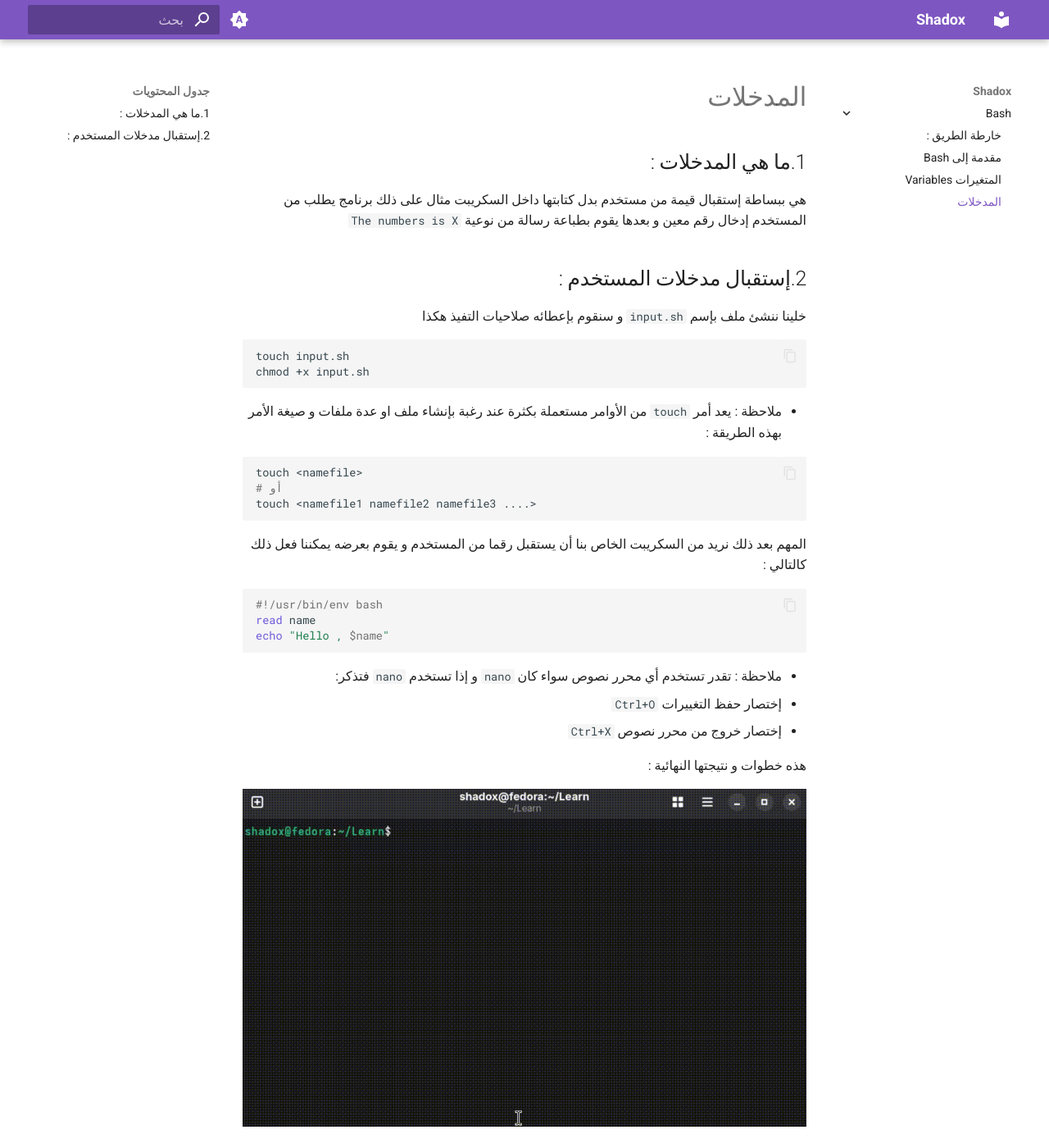
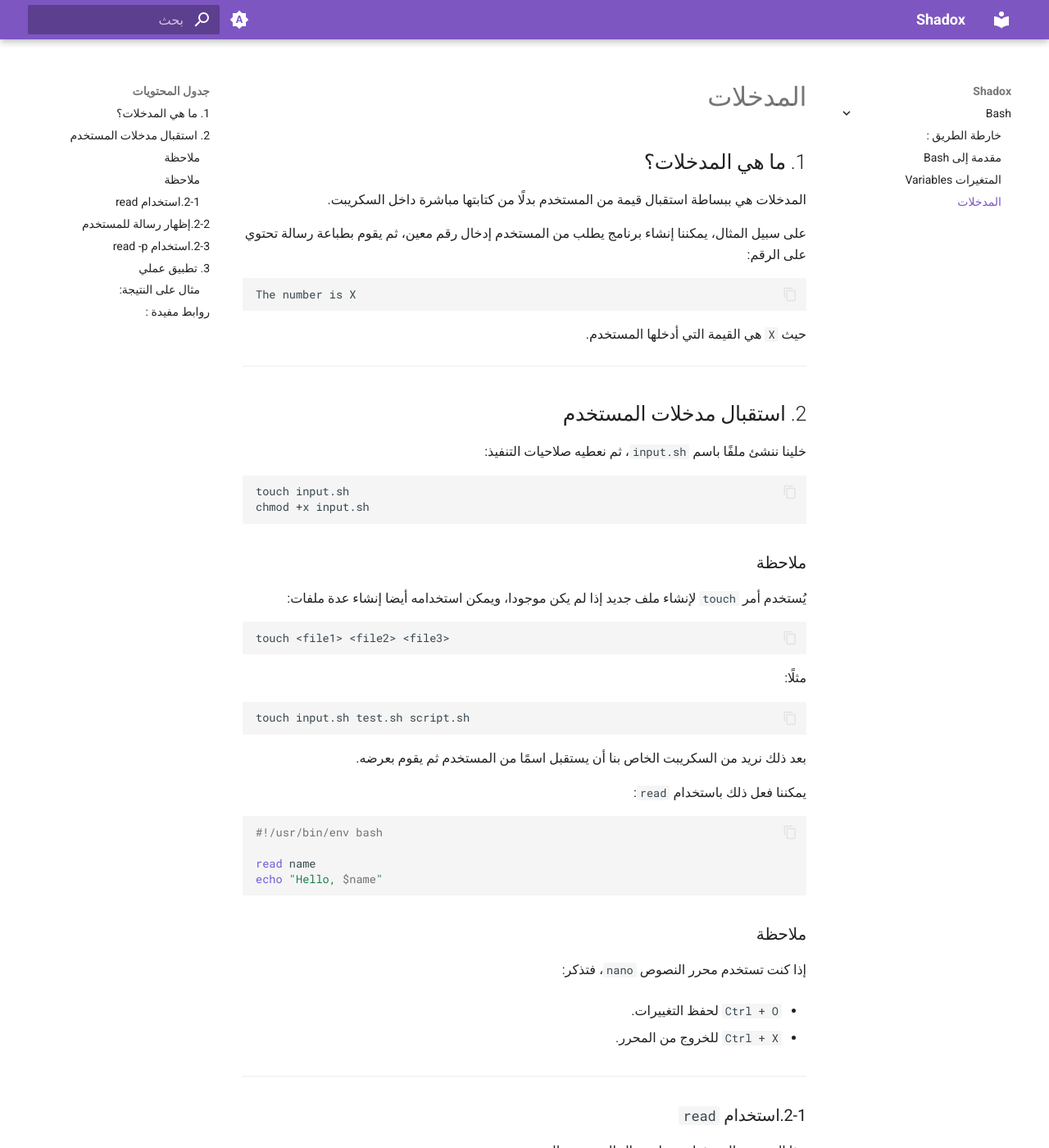
Before and after one commit to shadoxcore-oss/shadox.github.io, an MkDocs documentation site: the page built from docs/00-Bash/03-Bash-Input.md, in a window 1280 px wide and 1400 px high. Shown: the whole window at 82% size. Built offline with MkDocs 1.6.1 and Material for MkDocs 9.7.7, drawn with Linux system fonts in a browser that asks for light colours; some of the changed text lies outside the part shown.

Commit message:
Update links and edit 03-Bash-Input.md

````diff
--- a/docs/00-Bash/03-Bash-Input.md
+++ b/docs/00-Bash/03-Bash-Input.md
@@ -1,37 +1,185 @@
 # المدخلات
-## 1.ما هي المدخلات :
-هي ببساطة إستقبال قيمة من مستخدم بدل كتابتها داخل السكريبت مثال على ذلك برنامج يطلب من المستخدم إدخال رقم معين و بعدها يقوم بطباعة رسالة من نوعية `The numbers is X`
 
-## 2.إستقبال مدخلات المستخدم :
-خلينا ننشئ ملف بإسم `input.sh` و سنقوم بإعطائه صلاحيات التفيذ هكذا
+## 1. ما هي المدخلات؟
+
+المدخلات هي ببساطة استقبال قيمة من المستخدم بدلًا من كتابتها مباشرة داخل السكريبت.
+
+على سبيل المثال، يمكننا إنشاء برنامج يطلب من المستخدم إدخال رقم معين، ثم يقوم بطباعة رسالة تحتوي على الرقم:
+
+```text
+The number is X
+```
+
+حيث `X` هي القيمة التي أدخلها المستخدم.
+
+---
+
+## 2. استقبال مدخلات المستخدم
+
+خلينا ننشئ ملفًا باسم `input.sh`، ثم نعطيه صلاحيات التنفيذ:
 
 ```bash
 touch input.sh
 chmod +x input.sh
 ```
 
-- ملاحظة : يعد أمر `touch` من الأوامر مستعملة بكثرة عند رغبة بإنشاء ملف او عدة ملفات و صيغة الأمر بهذه الطريقة :
+### ملاحظة
+
+يُستخدم أمر `touch` لإنشاء ملف جديد إذا لم يكن موجودا، ويمكن استخدامه أيضا إنشاء عدة ملفات:
 
 ```bash
-touch <namefile>
-# أو
-touch <namefile1 namefile2 namefile3 ....>
+touch <file1> <file2> <file3>
 ```
 
-المهم بعد ذلك نريد من السكريبت الخاص بنا أن يستقبل رقما من المستخدم و يقوم بعرضه يمكننا فعل ذلك كالتالي :
+مثلًا:
+
+```bash
+touch input.sh test.sh script.sh
+```
+
+بعد ذلك نريد من السكريبت الخاص بنا أن يستقبل اسمًا من المستخدم ثم يقوم بعرضه.
+
+يمكننا فعل ذلك باستخدام `read`:
 
 ```bash
 #!/usr/bin/env bash
+
 read name
-echo "Hello , $name"
+echo "Hello, $name"
+```
+
+### ملاحظة
+
+إذا كنت تستخدم محرر النصوص `nano`، فتذكر:
+
+- `Ctrl + O` لحفظ التغييرات.
+
+- `Ctrl + X` للخروج من المحرر.
+
+
+---
+
+### 2-1.استخدام `read`
+
+هذا الجزء هو المسؤول عن استقبال القيمة من المستخدم:
+
+```bash
+read name
+```
+
+فعندما يصل السكريبت إلى `read`، فإنه ينتظر المستخدم حتى يكتب قيمة ثم يضغط `Enter`.
+
+بعد ذلك يتم تخزين القيمة التي أدخلها المستخدم داخل المتغير `name`.
+
+وبالتالي يمكن أن تكون الصياغة العامة:
+
+```bash
+read <اسم_المتغير>
+```
+
+مثال:
+
+```bash
+read name
+```
+
+ثم يمكننا استخدام القيمة الموجودة داخل المتغير:
+
+```bash
+echo "Hello, $name"
+```
+
+---
+
+## 2-2.إظهار رسالة للمستخدم
+
+في برنامجنا السابق توجد مشكلة بسيطة، وهي أن المستخدم لا يعرف ما الذي يجب عليه إدخاله.
+
+يمكننا حل هذه المشكلة باستخدام `echo` لعرض رسالة قبل استخدام `read`:
+
+```bash
+echo "Enter your name:"
+read name
+```
+
+وبالتالي سيكون السكريبت كاملًا:
+
+```bash
+#!/usr/bin/env bash
+
+echo "Enter your name:"
+read name
+
+echo "Hello, $name"
+```
+
+وبهذه الطريقة سيظهر للمستخدم طلب واضح لإدخال اسمه.
+
+---
+
+## 2-3.استخدام `read -p`
+
+في الحقيقة، يوجد أسلوب أفضل وأقصر لعرض الرسالة واستقبال القيمة في نفس الوقت، وذلك باستخدام الخيار `-p` مع `read`.
+
+تكون الصياغة كالتالي:
+
+```bash
+read -p "Enter your name: " name
+```
+
+حيث:
+
+- `-p` تسمح لنا بكتابة رسالة للمستخدم.
+
+- `"Enter your name: "` هي الرسالة التي ستظهر للمستخدم.
+
+- `name` هو المتغير الذي سيتم تخزين القيمة بداخله.
+
+
+وبالتالي يمكن كتابة السكريبت كاملًا بهذا الشكل:
+
+```bash
+#!/usr/bin/env bash
+
+read -p "Enter your name: " name
+echo "Hello, $name"
+```
+
+وهكذا أصبح بإمكاننا استقبال قيمة من المستخدم وتخزينها داخل متغير ثم استخدامها لاحقًا داخل السكريبت.
+
+---
+
+## 3. تطبيق عملي
+
+قم بإنشاء سكريبت يقوم بطلب المعلومات التالية من المستخدم:
+
+- الاسم
+
+- العمر
+
+- البلد
+
+
+بعد ذلك، استخدم هذه المعلومات لعرض فقرة تعريفية عنه
+
+يجب أن تكون النتيجة بهذا الشكل:
+
+```text
+Hello, my name is "الإسم". I am "العمر" years old, and I live in "البلد"
+```
+
+### مثال على النتيجة:
+
+```text
+Enter your name: Ahmed
+Enter your age: 53
+Enter your country: Egypt
+
+Hello, my name is Ahmed. I am 53 years old, and I live in Egypt.
 ```
 
 
 
-- ملاحظة :  تقدر تستخدم أي محرر نصوص سواء كان `nano` و إذا تستخدم `nano` فتذكر:
-- إختصار حفظ التغييرات `Ctrl+O`
-- إختصار خروج من محرر نصوص `Ctrl+X`
+## روابط مفيدة :
 
-هذه خطوات و نتيجتها النهائية :
-
-![شرح استخدام read](../Photo/input1.gif)
+- [الدرس السابق](02-Bash-Variables.md)
````
Also changed, not shown: docs/00-Bash/00-Moc-Bash.md (+10 -1 lines), docs/00-Bash/02-Bash-Variables.md (+21 -9 lines), docs/Photo/input1.gif (deleted).
